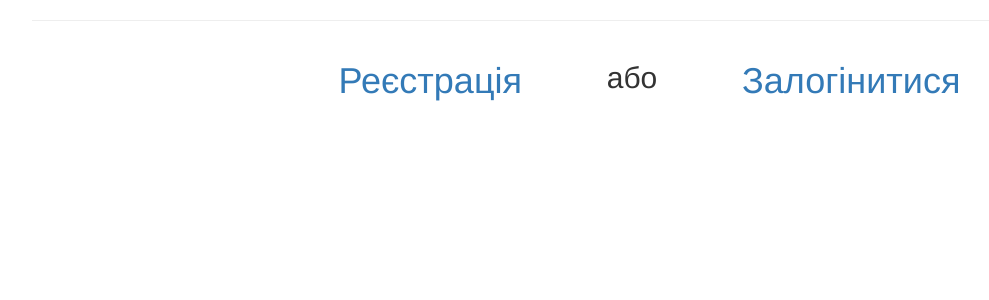
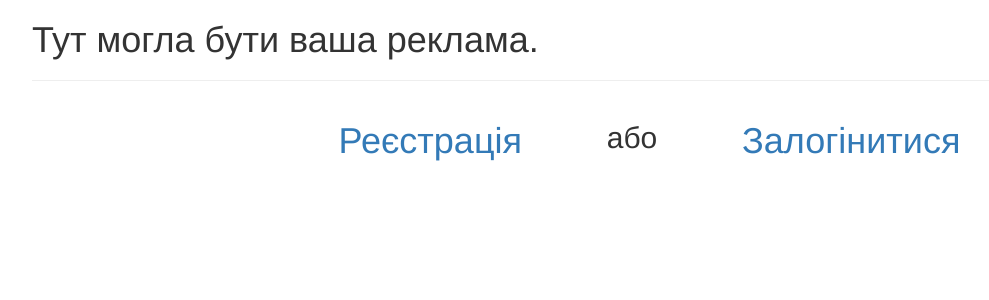
Before and after one commit to Serdiuk-Roman/caesar_cipher, a Django app: page /dw/ in a window 1280 px wide. Shown: the top 300 px of the page, without its empty margins (38-1027 px from the left). Run offline with Django 3.2, Linux system fonts and the light colour scheme; some libraries are stand-ins or nearby versions.

Commit message:
add legend

```diff
--- a/datawiz/templates/datawiz/base.html
+++ b/datawiz/templates/datawiz/base.html
@@ -22,6 +22,10 @@
                     <button type="submit">Вийти</button>
                 </form>
             </div>
+        {% else %}
+            <div>
+                <h1>Тут могла бути ваша реклама.</h1>
+            </div>
         {% endif %}
         <hr>
         <div class="container">
```
